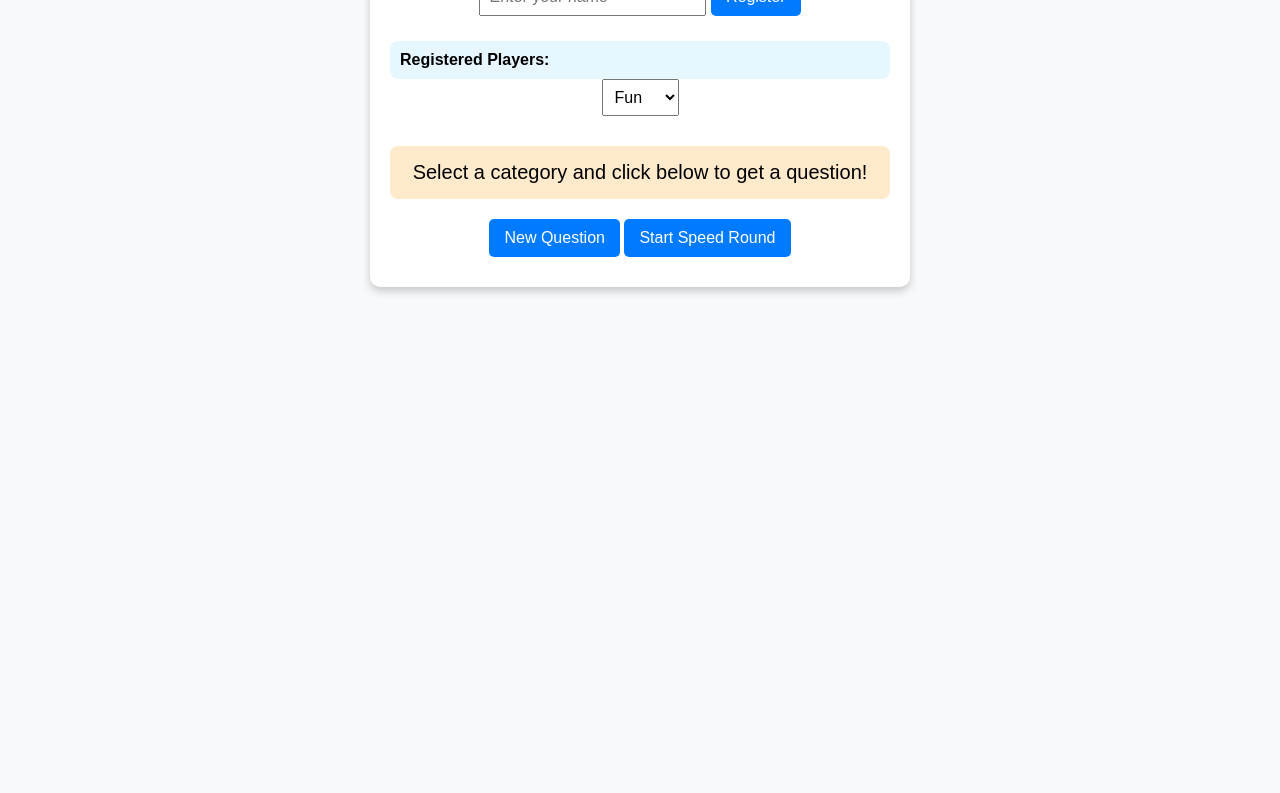
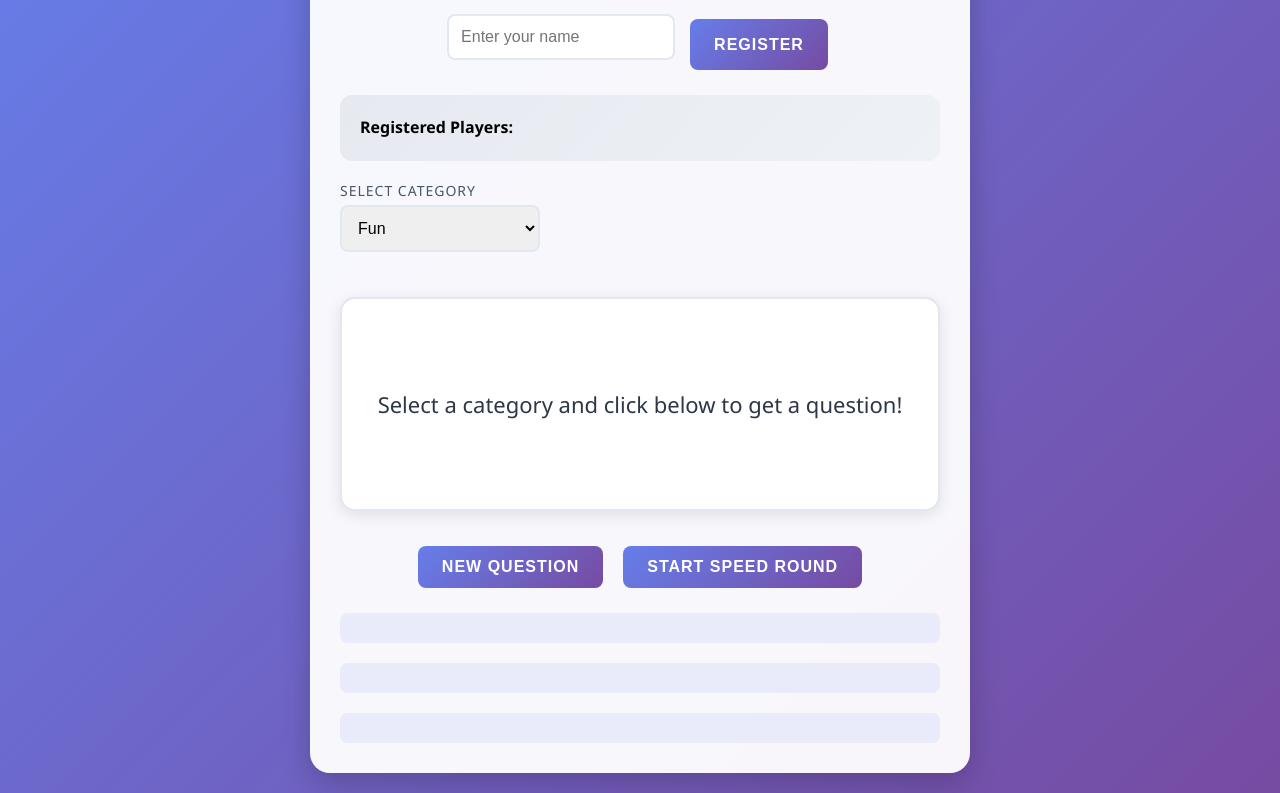
Before and after one commit to Joekace/icerbreaker-cards, a plain HTML site: page index.html in a window 1280 px wide. Shown: the part 130-923 px from the top of the page. Before the commit the page ends 800 px from the top, so only its background shows below. Drawn offline with Linux system fonts and the light colour scheme.

Commit message:
Update index.html with better GUI (claude.ai)

```diff
--- a/index.html
+++ b/index.html
@@ -6,94 +6,156 @@
     <title>Icebreaker Cards</title>
     <style>
         body {
-            font-family: Arial, sans-serif;
-            text-align: center;
-            background-color: #f8f9fa;
+            font-family: 'Segoe UI', Tahoma, Geneva, Verdana, sans-serif;
+            min-height: 100vh;
+            margin: 0;
+            background: linear-gradient(135deg, #667eea 0%, #764ba2 100%);
             padding: 20px;
         }
         .container {
-            max-width: 500px;
+            max-width: 600px;
             margin: auto;
-            background: white;
-            padding: 20px;
-            border-radius: 10px;
-            box-shadow: 0 4px 8px rgba(0, 0, 0, 0.2);
+            background: rgba(255, 255, 255, 0.95);
+            padding: 30px;
+            border-radius: 20px;
+            box-shadow: 0 10px 30px rgba(0, 0, 0, 0.2);
         }
         h1 {
-            font-size: 24px;
+            font-size: 32px;
+            color: #2d3748;
+            margin-bottom: 30px;
+            text-transform: uppercase;
+            letter-spacing: 2px;
         }
         .question-box {
-            font-size: 20px;
-            margin: 20px 0;
-            padding: 15px;
-            background: #ffebcc;
-            border-radius: 8px;
+            position: relative;
+            min-height: 150px;
+            margin: 30px 0;
+            padding: 30px;
+            background: white;
+            border-radius: 15px;
+            box-shadow: 0 4px 15px rgba(0, 0, 0, 0.1);
+            transform-style: preserve-3d;
+            transition: transform 0.3s ease;
+            display: flex;
+            align-items: center;
+            justify-content: center;
+            font-size: 22px;
+            color: #2d3748;
+            text-align: center;
+            border: 2px solid #e2e8f0;
+        }
+        .question-box:hover {
+            transform: translateY(-5px);
+            box-shadow: 0 8px 25px rgba(0, 0, 0, 0.15);
         }
         button {
-            padding: 10px 15px;
+            padding: 12px 24px;
             font-size: 16px;
             border: none;
-            background: #007bff;
+            background: linear-gradient(135deg, #667eea 0%, #764ba2 100%);
             color: white;
-            border-radius: 5px;
+            border-radius: 8px;
             cursor: pointer;
+            transition: all 0.3s ease;
+            margin: 5px;
+            text-transform: uppercase;
+            letter-spacing: 1px;
+            font-weight: 600;
         }
         button:hover {
-            background: #0056b3;
+            transform: translateY(-2px);
+            box-shadow: 0 5px 15px rgba(0, 0, 0, 0.2);
         }
         select, input {
-            padding: 8px;
+            padding: 12px;
             font-size: 16px;
-            margin-bottom: 10px;
+            margin-bottom: 15px;
+            border: 2px solid #e2e8f0;
+            border-radius: 8px;
+            width: 200px;
+            transition: all 0.3s ease;
+        }
+        select:focus, input:focus {
+            outline: none;
+            border-color: #667eea;
+            box-shadow: 0 0 0 3px rgba(102, 126, 234, 0.2);
         }
         .players-list {
-            margin-top: 15px;
-            text-align: left;
+            margin: 20px 0;
+            padding: 20px;
+            background: linear-gradient(135deg, #e6e9f0 0%, #eef1f5 100%);
+            border-radius: 12px;
             font-size: 16px;
-            background: #e6f7ff;
-            padding: 10px;
+            line-height: 1.6;
+        }
+        #timer, #player-turn, #scoreboard {
+            margin-top: 20px;
+            padding: 15px;
+            background: rgba(102, 126, 234, 0.1);
             border-radius: 8px;
+            font-weight: 600;
+            color: #2d3748;
+        }
+        .category-label {
+            color: #4a5568;
+            font-size: 14px;
+            text-transform: uppercase;
+            letter-spacing: 1px;
+            margin-bottom: 5px;
+        }
+        .controls {
+            display: flex;
+            gap: 10px;
+            flex-wrap: wrap;
+            justify-content: center;
+            margin: 20px 0;
         }
     </style>
 </head>
 <body>
     <div class="container">
         <h1>Icebreaker Cards</h1>
-        <input type="text" id="player-name" placeholder="Enter your name">
-        <button onclick="registerPlayer()">Register</button>
+        <div class="controls">
+            <input type="text" id="player-name" placeholder="Enter your name">
+            <button onclick="registerPlayer()">Register</button>
+        </div>
         <div class="players-list" id="players-list"><strong>Registered Players:</strong><br></div>
+        <div class="category-label">Select Category</div>
         <select id="category">
             <option value="fun">Fun</option>
             <option value="deep">Deep</option>
             <option value="silly">Silly</option>
         </select>
         <div class="question-box" id="question">Select a category and click below to get a question!</div>
-        <button onclick="getQuestion()">New Question</button>
-        <button onclick="startSpeedRound()">Start Speed Round</button>
-        <div id="timer" style="font-size: 18px; margin-top: 10px;"></div>
-        <div id="player-turn" style="font-size: 18px; margin-top: 10px;"></div>
-        <div id="scoreboard" style="font-size: 18px; margin-top: 10px;"></div>
+        <div class="controls">
+            <button onclick="getQuestion()">New Question</button>
+            <button onclick="startSpeedRound()">Start Speed Round</button>
+        </div>
+        <div id="timer"></div>
+        <div id="player-turn"></div>
+        <div id="scoreboard"></div>
     </div>
 
     <script>
         const questions = {
             fun: [
-                "What’s the best trip you’ve ever taken?",
-                "If you won the lottery today, what’s the first thing you’d buy?",
-                "What’s a childhood memory that makes you smile?",
-                "What’s a hobby you’ve always wanted to try?"
+                "What's the best trip you've ever taken?",
+                "If you won the lottery today, what's the first thing you'd buy?",
+                "What's a childhood memory that makes you smile?",
+                "What's a hobby you've always wanted to try?"
             ],
             deep: [
-                "What’s your biggest dream in life?",
+                "What's your biggest dream in life?",
                 "If you could instantly master a new skill, what would it be?",
                 "If you had to describe yourself in three words, what would they be?",
-                "What’s one thing you regret not doing?"
+                "What's one thing you regret not doing?"
             ],
             silly: [
                 "If you were a superhero, what would your superpower be?",
-                "What’s the weirdest food combination you love?",
+                "What's the weirdest food combination you love?",
                 "If you could swap lives with an animal for a day, which one would it be?",
-                "What’s the funniest thing you’ve ever done by accident?"
+                "What's the funniest thing you've ever done by accident?"
             ]
         };
 
```
